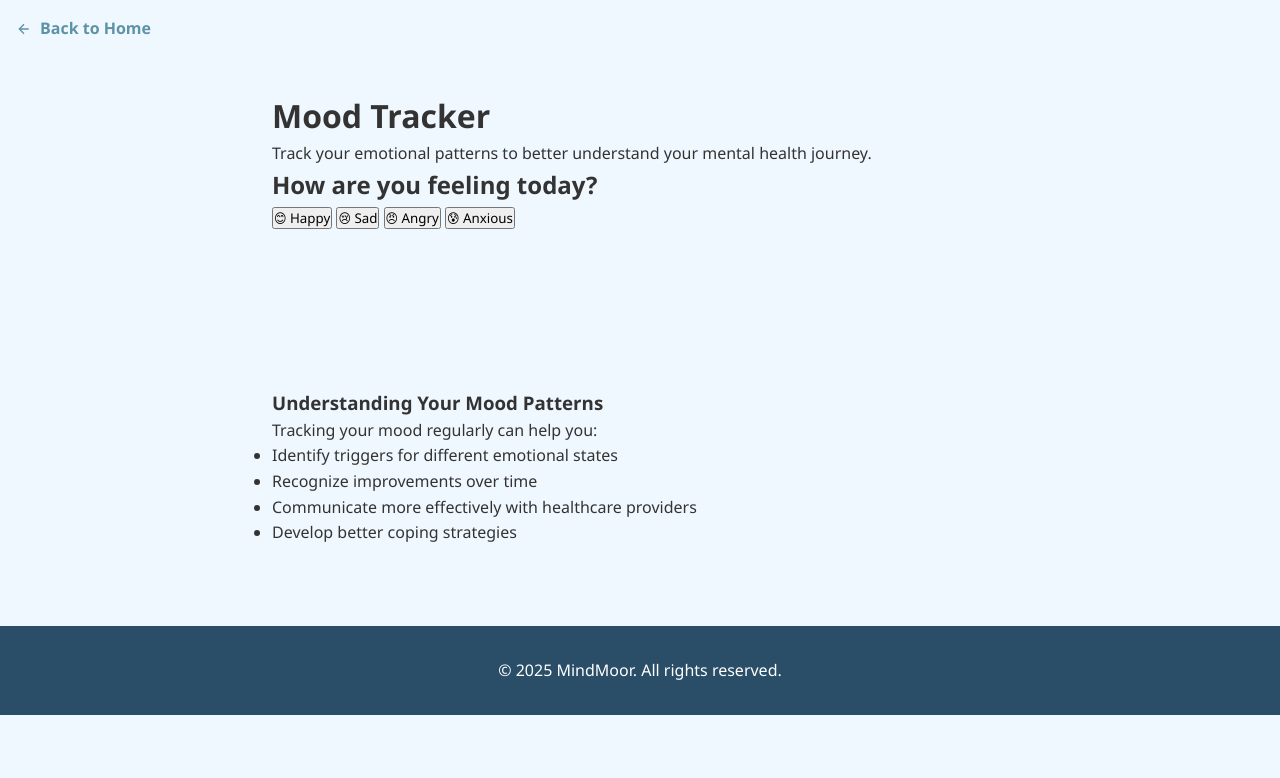
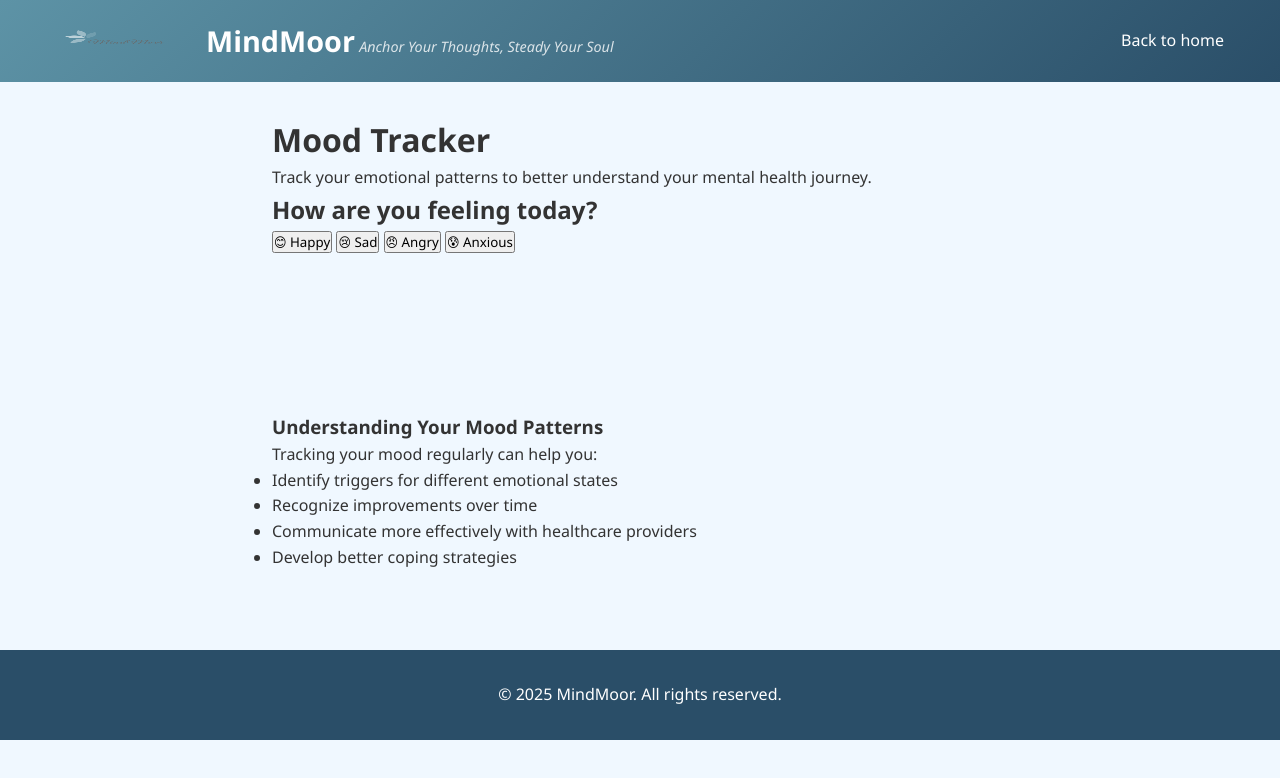
Before and after one commit to ramokhua/Brainwave_Matrix_Intern, a plain HTML site: page Task1/mood/mood-tracker.html in a window 1280 px wide. Drawn offline with nearby package versions, Linux system fonts and the light colour scheme.

Commit message:
Update mood-tracker.html

```diff
--- a/Task1/mood/mood-tracker.html
+++ b/Task1/mood/mood-tracker.html
@@ -25,12 +25,20 @@
     </style>
 </head>
 <body>
-    <a href="../index.html" class="back-home">
-        <svg width="16" height="16" viewBox="0 0 24 24" fill="none" stroke="currentColor" stroke-width="2">
-            <path d="M19 12H5M12 19l-7-7 7-7"/>
-        </svg>
-        Back to Home
-    </a>
+      <header>
+        <nav>
+            <div class="logo-container">
+                <img src="../logo-transparent.png" alt="MindMoor Logo" class="logo" width="150">
+                <div class="logo-text">
+                    <span class="logoname">MindMoor</span>
+                    <span class="slogan">Anchor Your Thoughts, Steady Your Soul</span>
+                </div>
+            </div>
+            <ul class="nav-menu">
+                <li><a href="../index.html">Back to home</a></li>
+            </ul>
+        </nav>
+      </header>
 
     <main class="mood-tracker-container">
         <h1>Mood Tracker</h1>
```
